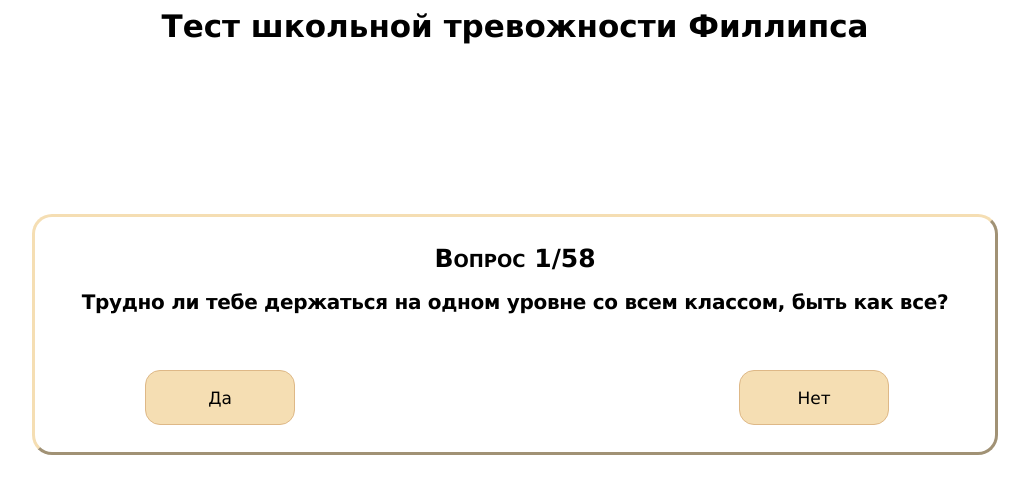
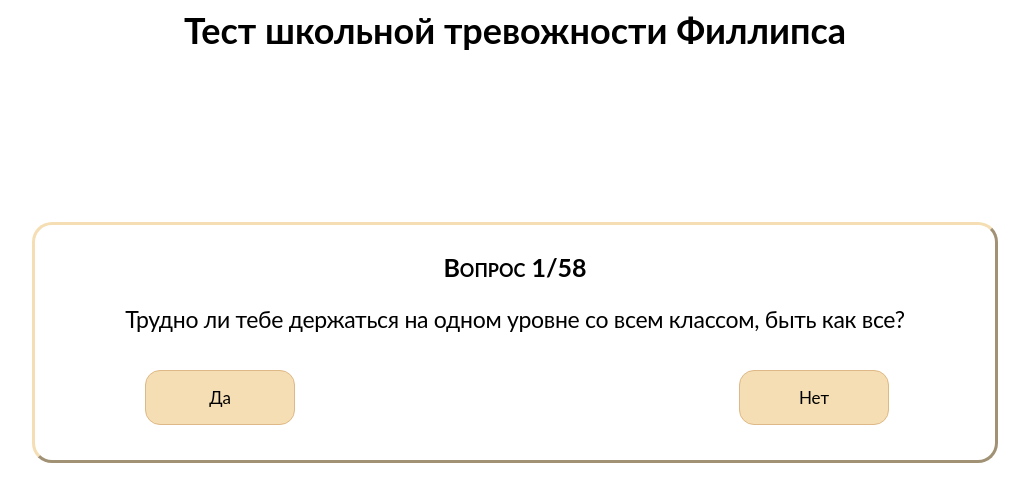
Before and after one commit to DigitalSamuraiDTM/first_web_with_Django, a Django app: page /main/FilipsTest/test/ in a window 1280 px wide. Shown: the top 502 px of the page, without its empty margins (125-1154 px from the left). Run offline with Django 3.2, Linux system fonts and the light colour scheme.

Commit message:
font-size,html

```diff
--- a/subs/static/subs/other_style.css
+++ b/subs/static/subs/other_style.css
@@ -42,8 +42,7 @@
     outline: none;
     -webkit-transition: 0.1s;
     font-size: 17px;
-
-    font-family: "Verdana", sans-serif;
+    font-family: "Lato", sans-serif;
 }
 #button_test_filips_yes:hover{
     background:burlywood ;
@@ -59,7 +58,7 @@
     border-radius: 15px;
     -webkit-transition: 0.1s;
     font-size: 17px;
-    font-family: "Verdana", sans-serif;
+    font-family: "Lato", sans-serif;
 
 }
 #button_test_filips_no:hover{
@@ -74,24 +73,24 @@
 
 #filip_number_test{
     text-align: center;
-    font-family: "Verdana", sans-serif;
+    font-family: "Lato", sans-serif;
     font-variant: small-caps;
     font-size: 25px;
 }
 #filip_text_test{
     text-align: center;
-    font-family: "Verdana", sans-serif;
+    font-family: "Lato", sans-serif;
     letter-spacing: -0.3px;
-    font-size: 20px;
+    font-size: 23px;
 }
 #title_filips{
     text-align: center;
-    font-family: "Verdana", sans-serif;
-    font-size: 31px;
+    font-family: "Lato", sans-serif;
+    font-size: 36px;
 }
 #title_filips2{
     text-align: center;
-    font-family: "Verdana", sans-serif;
+    font-family: "Lato", sans-serif;
     font-size: 31px;
 }
 #block_start_text{
@@ -106,7 +105,7 @@
 #start_test_text{
     text-align: center;
     font-size: 20px;
-    font-family: "Verdana", sans-serif;
+    font-family: "Lato", sans-serif;
 }
 #button_to_test_filips{
     position: relative;
@@ -119,7 +118,7 @@
     outline: none;
     -webkit-transition: 0.1s;
     font-size: 17px;
-    font-family: "Verdana", sans-serif;
+    font-family: "Lato", sans-serif;
 }
 #button_to_test_filips:hover{
     background: burlywood;
--- a/subs/templates/subs/test_filips/test.html
+++ b/subs/templates/subs/test_filips/test.html
@@ -10,7 +10,7 @@
 <h1 id="title_filips">Тест школьной тревожности Филлипса</h1>
     <div id="test_filips">
         <h1  id="filip_number_test">Вопрос 1/58</h1>
-        <h2 id="filip_text_test">Трудно ли тебе держаться на одном уровне со всем классом, быть как все?</h2>
+        <p id="filip_text_test">Трудно ли тебе держаться на одном уровне со всем классом, быть как все?</p>
         <div id="button_filips_div">
             <input id="button_test_filips_yes" type="button" value="Да" onclick=on_yes_button()>
             <input id="button_test_filips_no" type="button" value="Нет" onclick=on_no_button()>
```
